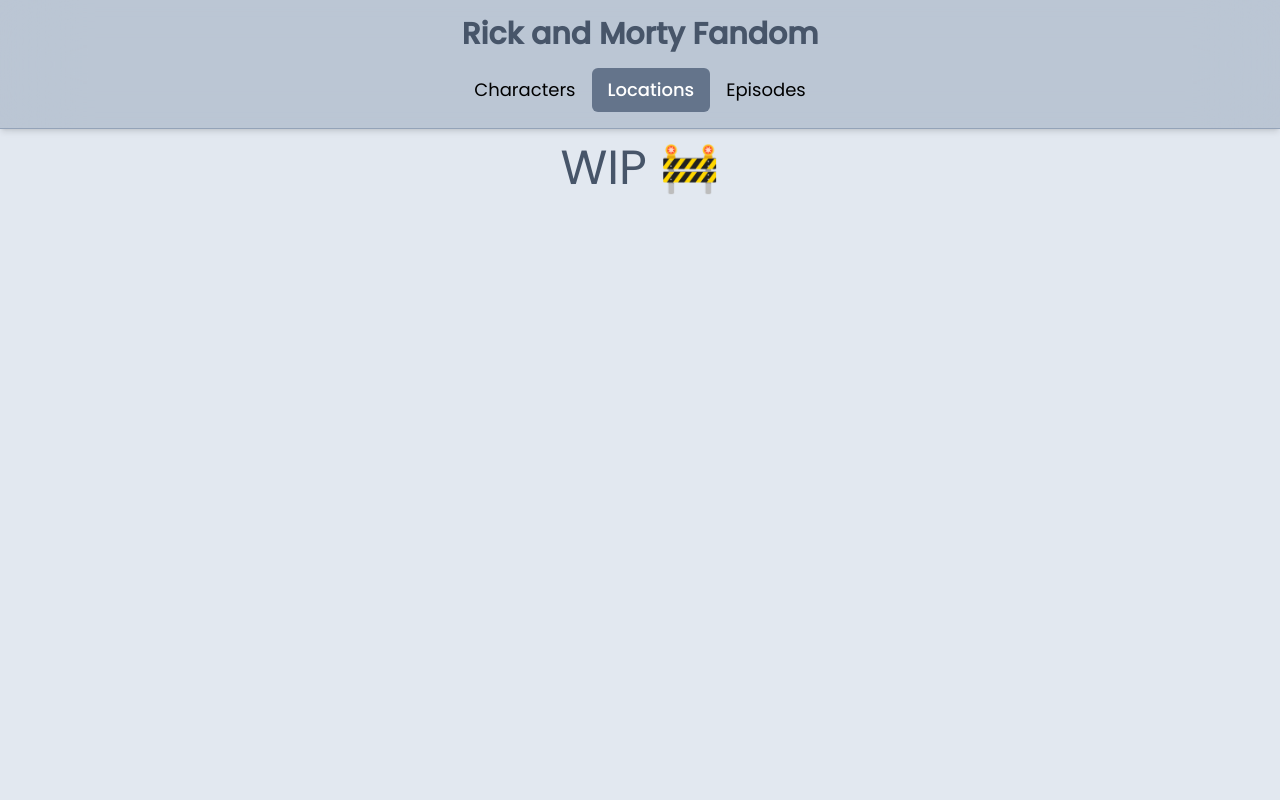
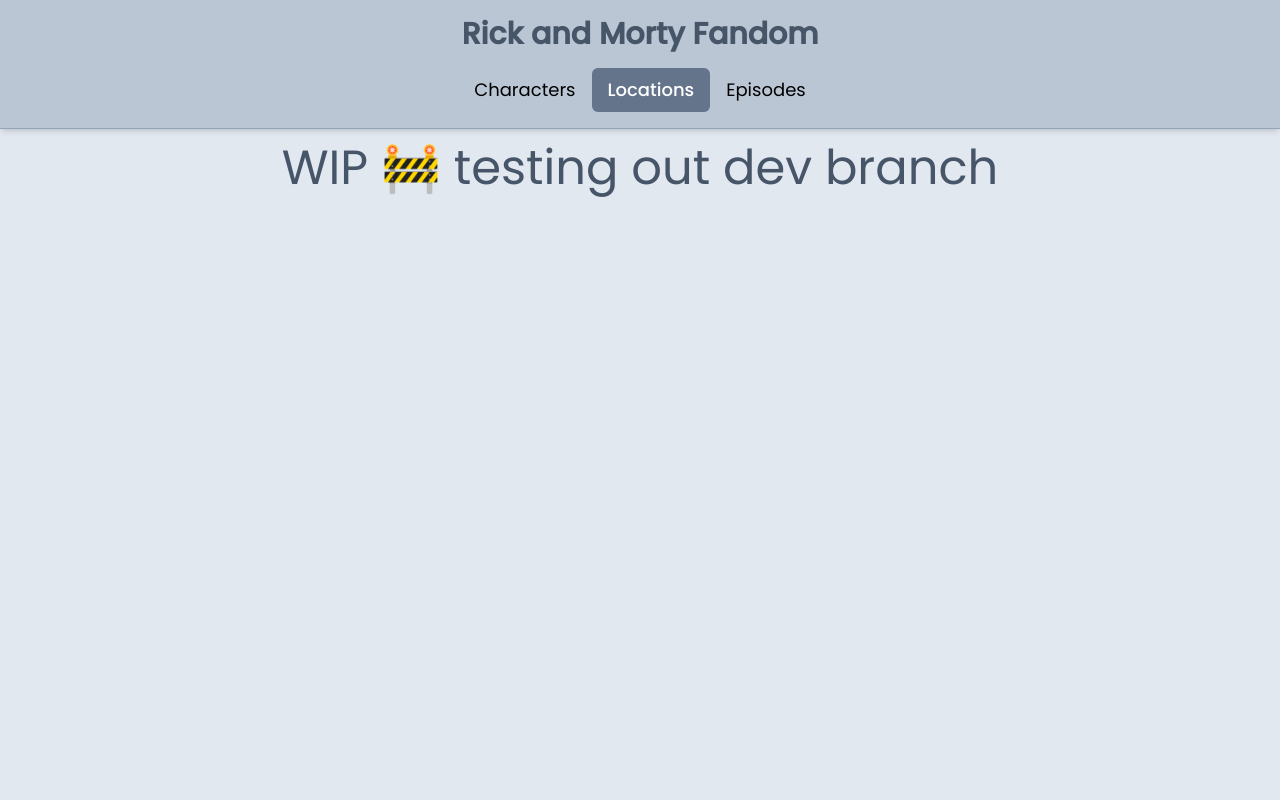
Before and after one commit to Pratham82/next-graphql-rick-and-morty, a Next.js app: page /locations in a window 1280 px wide. Shown: the top 800 px of the page. Built offline with nearby package versions, Linux system fonts and the light colour scheme.

Commit message:
feat: updated heading

```diff
--- a/pages/locations/index.tsx
+++ b/pages/locations/index.tsx
@@ -6,7 +6,7 @@
   return (
     <Container>
       <h2 className="self-center pt-4 text-center text-5xl text-slate-600">
-        WIP 🚧
+        WIP 🚧 testing out dev branch
       </h2>
     </Container>
   )
```
